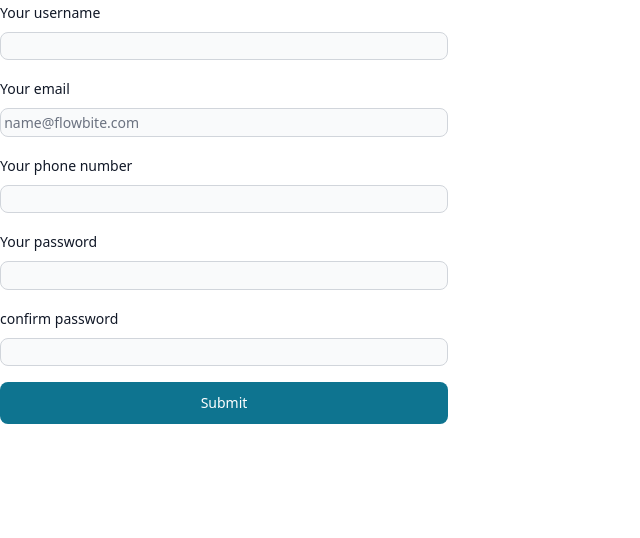
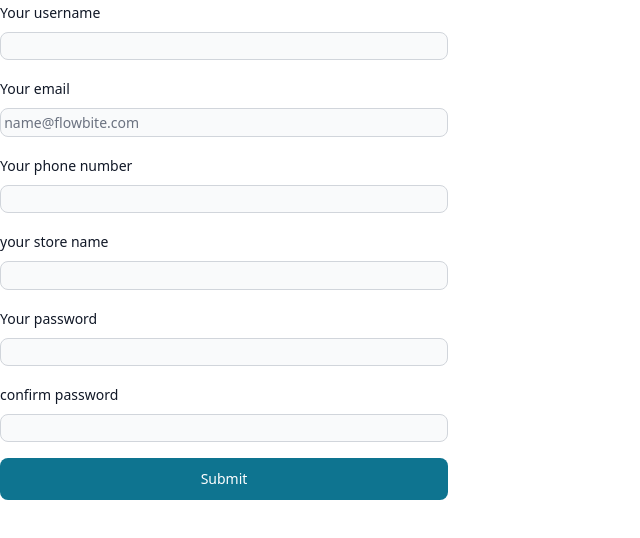
Before and after one commit to hafizhBimo/miniproject3-Fullstack, a React (Create React App) app in the folder projects/client/: page /Register in a window 1280 px wide. Shown: the top 538 px of the page, without its empty margins (0-640 px from the left). Built offline with nearby package versions, Linux system fonts and the light colour scheme.

Commit message:
login register frontend

```diff
--- a/projects/client/src/App.js
+++ b/projects/client/src/App.js
@@ -14,6 +14,7 @@ import {
 import Navbar from "./component/Navbar";
 import Home from "./component/Home";
 import RegisterPage from "./pages/RegisterPage";
+import LoginPage from "./pages/Login";
 
 const Layout = () => {
   return (
@@ -33,6 +34,10 @@ const router = createBrowserRouter([
     path: "/Register",
     element: <RegisterPage />,
   },
+  {
+    path: "/Login",
+    element: <LoginPage />,
+  },
 ]);
 
 function App() {
--- /dev/null
+++ b/projects/client/src/pages/Login/index.js
@@ -0,0 +1,9 @@
+import React from 'react'
+
+const LoginPage = () => {
+    return (
+        <div>ini buat login</div>
+    )
+}
+
+export default LoginPage
--- a/projects/client/src/pages/RegisterPage/index.js
+++ b/projects/client/src/pages/RegisterPage/index.js
@@ -20,7 +20,7 @@ const RegisterPage = () => {
   const navigate = useNavigate();
   const handleSubmit = (value, action) => {
     try {
-      axios.post(`${process.env.REACT_APP_API_BASE_URL}/register`, value);
+      axios.post(`http://localhost:8000/api/auth/register`, value);
     } catch (error) {
       return;
     }
@@ -33,6 +33,7 @@ const RegisterPage = () => {
         email: "",
         password: "",
         phoneNumber: "",
+        storeName: "",
         password: "",
         confirmPassword: "",
       }}
@@ -89,6 +90,21 @@ const RegisterPage = () => {
           </div>
           <div>
             <div className="mb-2 block">
+              <Label htmlFor="storeName" value="your store name" />
+            </div>
+            <TextInput
+              className="input-wrapper"
+              id="storeName"
+              name="storeName"
+              required
+              type="text"
+              onChange={props.handleChange}
+              value={props.values.storeName}
+            />
+            <ErrorMessage name="storeName" component="div" />
+          </div>
+          <div>
+            <div className="mb-2 block">
               <Label htmlFor="password" value="Your password" />
             </div>
             <TextInput
@@ -117,6 +133,7 @@ const RegisterPage = () => {
             />
             <ErrorMessage name="confirmPassword" component="div" />
           </div>
+
           <Button type="submit">
             Submit
           </Button>
```
